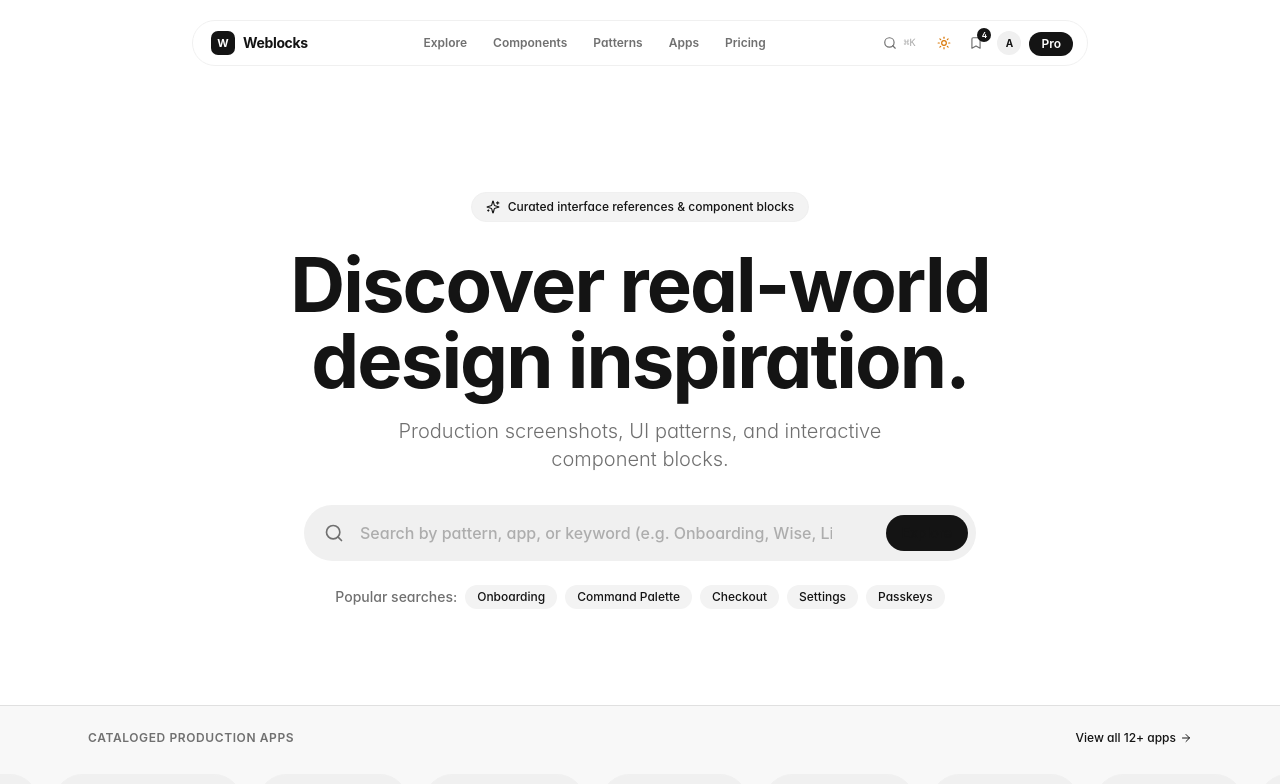
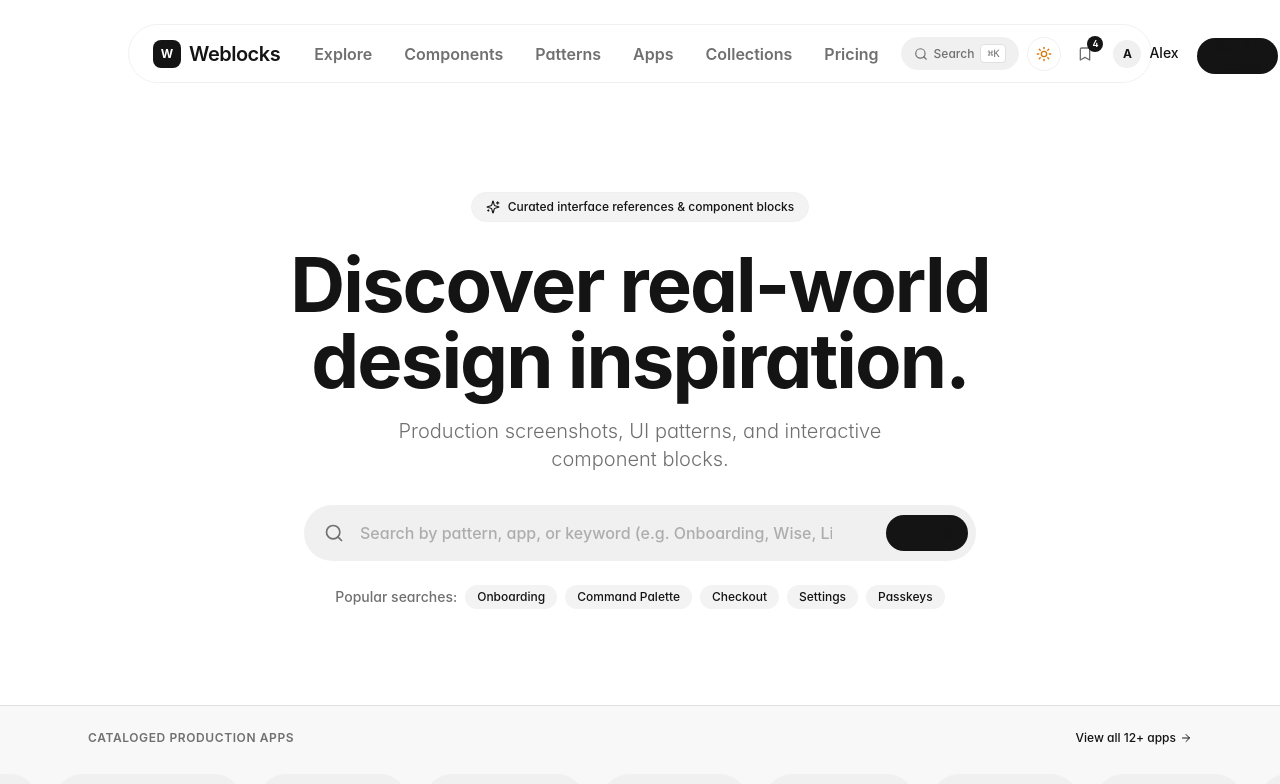
Before and after one commit to LiveKryptiah/WeBlocks, a Next.js app: page / in a window 1280 px wide. Shown: the top 784 px of the page. Built offline with nearby package versions, Linux system fonts and the light colour scheme.

Commit message:
Restore Collections link to top navigation and restore comfortable nav pill proportions and font sizing

```diff
--- a/src/app/page.tsx
+++ b/src/app/page.tsx
@@ -250,7 +250,8 @@ export default function HomePage() {
       </section>
 
       {/* SECTION: INTERACTIVE COMPONENT BLOCKS */}
-      <section className="w-full max-w-7xl px-6 sm:px-8 py-16 sm:py-24 border-t border-hairline">
+      <section className="w-full border-t border-hairline py-16 sm:py-24">
+        <div className="max-w-7xl mx-auto px-6 sm:px-8">
           <div className="flex flex-col sm:flex-row sm:items-end justify-between gap-4 mb-10">
             <div>
               <span className="text-label uppercase tracking-wider text-muted font-semibold">
@@ -265,10 +266,11 @@ export default function HomePage() {
             </Link>
           </div>
 
-        <div className="grid grid-cols-1 lg:grid-cols-2 gap-6 sm:gap-8">
+          <div className="grid grid-cols-1 sm:grid-cols-2 lg:grid-cols-2 gap-8">
             {featuredComponents.map((comp) => (
               <ComponentPreviewCard key={comp.id} component={comp} />
             ))}
+          </div>
         </div>
       </section>
 
--- a/src/components/navigation/nav-pill.tsx
+++ b/src/components/navigation/nav-pill.tsx
@@ -45,6 +45,7 @@ export const NavPill: React.FC<NavPillProps> = ({ onOpenCommandPalette }) => {
     { href: "/components", label: "Components", icon: Code2 },
     { href: "/patterns", label: "Patterns", icon: Grid },
     { href: "/apps", label: "Apps", icon: Sparkles },
+    { href: "/collections", label: "Collections", icon: FolderHeart },
     { href: "/pricing", label: "Pricing" },
   ];
 
@@ -53,7 +54,7 @@ export const NavPill: React.FC<NavPillProps> = ({ onOpenCommandPalette }) => {
       {/* Floating Centered Desktop / Mobile Container */}
       <header
         className={cn(
-          "fixed top-3 sm:top-5 inset-x-0 z-40 flex justify-center px-4 transition-all duration-200 pointer-events-none"
+          "fixed top-4 sm:top-6 inset-x-0 z-40 flex justify-center px-4 transition-all duration-200 pointer-events-none"
         )}
       >
         {/* Desktop & Tablet Floating Pill */}
@@ -61,7 +62,7 @@ export const NavPill: React.FC<NavPillProps> = ({ onOpenCommandPalette }) => {
           role="navigation"
           aria-label="Main Navigation"
           className={cn(
-            "pointer-events-auto flex items-center justify-between gap-1 sm:gap-3 px-3 sm:px-3.5 py-1.5 rounded-full border transition-all duration-200 backdrop-blur-md max-w-4xl w-full",
+            "pointer-events-auto flex items-center justify-between gap-1 sm:gap-2 px-3 sm:px-4 py-2 rounded-full border transition-all duration-200 backdrop-blur-md max-w-5xl w-full",
             isScrolled
               ? "bg-white/95 border-hairline shadow-none"
               : "bg-white/90 border-hairline-soft shadow-none"
@@ -70,19 +71,19 @@ export const NavPill: React.FC<NavPillProps> = ({ onOpenCommandPalette }) => {
           {/* Logo / Brand Mark */}
           <Link
             href="/"
-            className="flex items-center gap-2 pl-1 pr-2 py-1 group focus-visible:outline-none rounded-full"
+            className="flex items-center gap-2 pl-2 pr-3 py-1 group focus-visible:outline-none focus-visible:ring-2 focus-visible:ring-ink rounded-full"
           >
             {/* Geometric Mark */}
-            <div className="w-6 h-6 rounded-[7px] bg-ink flex items-center justify-center text-white font-bold text-[11px] group-hover:scale-95 transition-transform">
+            <div className="w-7 h-7 rounded-[8px] bg-ink flex items-center justify-center text-white font-bold text-xs group-hover:scale-95 transition-transform">
               W
             </div>
-            <span className="font-bold text-sm tracking-tight text-ink">
+            <span className="font-bold text-title tracking-tight text-ink">
               Weblocks
             </span>
           </Link>
 
           {/* Desktop Nav Links */}
-          <div className="hidden md:flex items-center gap-0.5">
+          <div className="hidden md:flex items-center gap-1">
             {navLinks.map((link) => {
               const isActive = pathname === link.href || pathname?.startsWith(link.href + "/");
               return (
@@ -90,7 +91,7 @@ export const NavPill: React.FC<NavPillProps> = ({ onOpenCommandPalette }) => {
                   key={link.href}
                   href={link.href}
                   className={cn(
-                    "px-3 py-1.5 rounded-full text-xs font-semibold transition-colors duration-150",
+                    "px-3.5 py-1.5 rounded-full text-body-sm font-semibold transition-colors duration-150",
                     isActive
                       ? "bg-field text-ink"
                       : "text-muted hover:text-ink hover:bg-canvas-soft"
@@ -103,17 +104,20 @@ export const NavPill: React.FC<NavPillProps> = ({ onOpenCommandPalette }) => {
           </div>
 
           {/* Right Action Items */}
-          <div className="flex items-center gap-1 sm:gap-1.5">
-            {/* Minimal Command Palette Trigger */}
+          <div className="flex items-center gap-2">
+            {/* Quick Command Palette Trigger */}
             <button
               type="button"
               onClick={onOpenCommandPalette}
-              className="p-1.5 sm:px-2.5 sm:py-1 rounded-full text-muted hover:text-ink hover:bg-canvas-soft transition-colors flex items-center gap-1.5 text-xs font-medium"
-              title="Search (⌘K)"
+              className="hidden sm:inline-flex items-center gap-1.5 px-3 py-1.5 rounded-full bg-field hover:bg-canvas-soft text-muted hover:text-ink text-caption font-semibold transition-colors border border-hairline-soft"
+              title="Quick Search (⌘K / Ctrl+K)"
               aria-label="Open command palette"
             >
               <Search className="w-3.5 h-3.5 text-muted" />
-              <kbd className="hidden sm:inline-block font-mono text-[10px] text-faint">⌘K</kbd>
+              <span>Search</span>
+              <kbd className="font-mono text-[10px] bg-white px-1.5 py-0.5 rounded border border-hairline text-muted">
+                ⌘K
+              </kbd>
             </button>
 
             {/* Canvas Theme Switcher */}
@@ -123,25 +127,25 @@ export const NavPill: React.FC<NavPillProps> = ({ onOpenCommandPalette }) => {
                 const nextTheme = canvasTheme === "light" ? "neutral" : canvasTheme === "neutral" ? "dark" : "light";
                 setCanvasTheme(nextTheme);
               }}
-              className="p-1.5 rounded-full text-muted hover:text-ink hover:bg-canvas-soft transition-colors"
-              title={`Canvas Lighting: ${canvasTheme.toUpperCase()}`}
+              className="p-2 rounded-full text-muted hover:text-ink hover:bg-canvas-soft transition-colors border border-hairline-soft"
+              title={`Canvas Lighting: ${canvasTheme.toUpperCase()} (Click to toggle)`}
               aria-label="Toggle canvas lighting theme"
             >
-              {canvasTheme === "light" && <Sun className="w-3.5 h-3.5 text-amber-600" />}
-              {canvasTheme === "neutral" && <Contrast className="w-3.5 h-3.5 text-ink" />}
-              {canvasTheme === "dark" && <Moon className="w-3.5 h-3.5 text-indigo-400" />}
+              {canvasTheme === "light" && <Sun className="w-4 h-4 text-amber-600" />}
+              {canvasTheme === "neutral" && <Contrast className="w-4 h-4 text-ink" />}
+              {canvasTheme === "dark" && <Moon className="w-4 h-4 text-indigo-400" />}
             </button>
 
             {/* Saved shortcut */}
             <Link
               href="/saved"
-              className="relative p-1.5 rounded-full text-muted hover:text-ink hover:bg-canvas-soft transition-colors"
+              className="relative p-2 rounded-full text-muted hover:text-ink hover:bg-canvas-soft transition-colors"
               title="Saved references"
               aria-label="Saved references"
             >
-              <Bookmark className="w-3.5 h-3.5" />
+              <Bookmark className="w-4 h-4" />
               {savedIds.length > 0 && (
-                <span className="absolute -top-0.5 -right-0.5 w-3.5 h-3.5 rounded-full bg-ink text-white text-[8px] font-bold flex items-center justify-center">
+                <span className="absolute -top-0.5 -right-0.5 w-4 h-4 rounded-full bg-ink text-white text-[9px] font-bold flex items-center justify-center">
                   {savedIds.length}
                 </span>
               )}
@@ -151,12 +155,14 @@ export const NavPill: React.FC<NavPillProps> = ({ onOpenCommandPalette }) => {
             {user.isAuthenticated ? (
               <Link
                 href="/account"
-                className="p-0.5 rounded-full hover:ring-2 hover:ring-hairline transition-all"
-                title="Account"
+                className="flex items-center gap-2 pl-1 pr-2.5 py-1 rounded-full hover:bg-canvas-soft transition-colors"
               >
-                <div className="w-6 h-6 rounded-full bg-field flex items-center justify-center font-bold text-[10px] text-ink">
+                <div className="w-7 h-7 rounded-full bg-field flex items-center justify-center font-bold text-xs text-ink">
                   {user.avatarChar}
                 </div>
+                <span className="hidden sm:inline text-body-sm font-semibold text-ink">
+                  {user.name.split(" ")[0]}
+                </span>
               </Link>
             ) : (
               <Link href="/auth/signin">
@@ -164,11 +170,9 @@ export const NavPill: React.FC<NavPillProps> = ({ onOpenCommandPalette }) => {
               </Link>
             )}
 
-            {/* Primary CTA (Minimal Black Pill) */}
+            {/* Primary CTA (Black Pill) */}
             <Link href="/pricing" className="hidden sm:inline-block">
-              <span className="inline-block px-3 py-1 rounded-full bg-ink text-white text-xs font-semibold hover:bg-ink-soft transition-colors">
-                Pro
-              </span>
+              <ButtonPrimary size="sm">Get All Access</ButtonPrimary>
             </Link>
 
             {/* Mobile Menu Trigger */}
```
Lines whose indentation alone changed are shown as unchanged.
